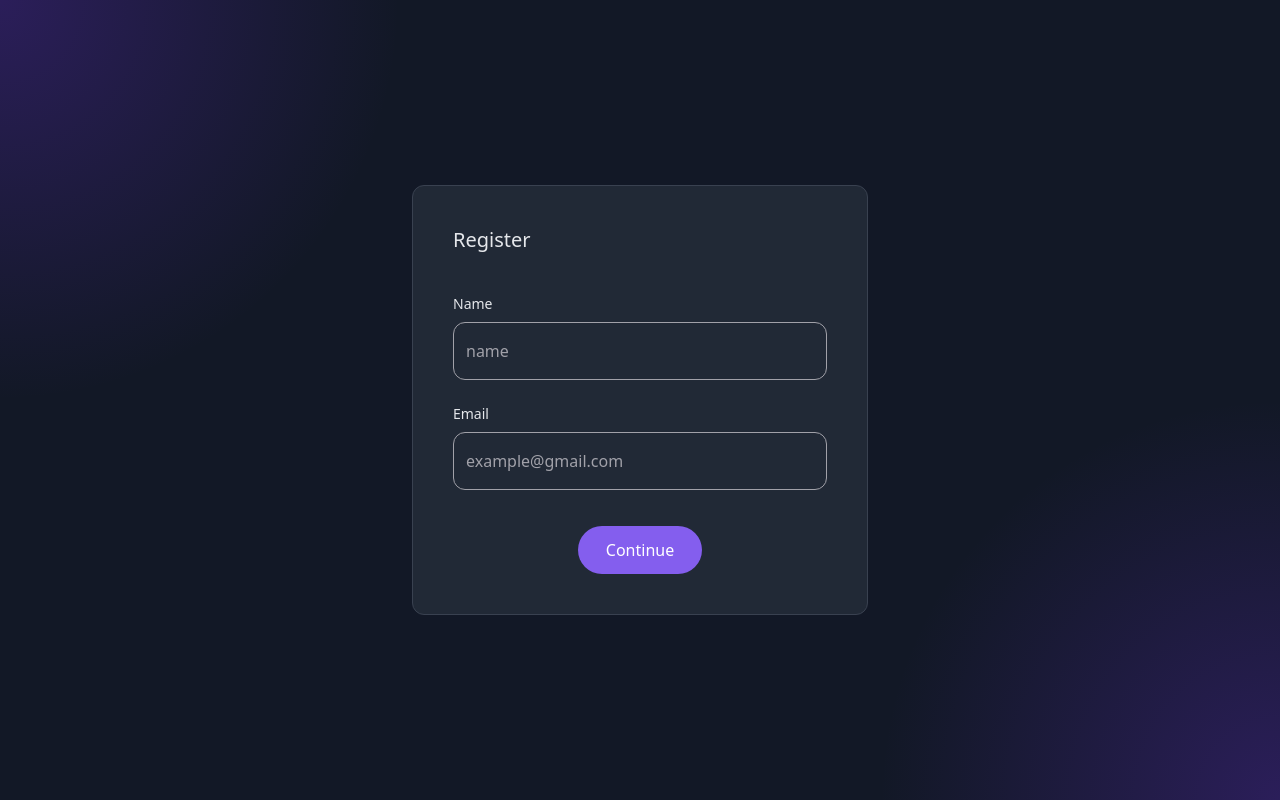
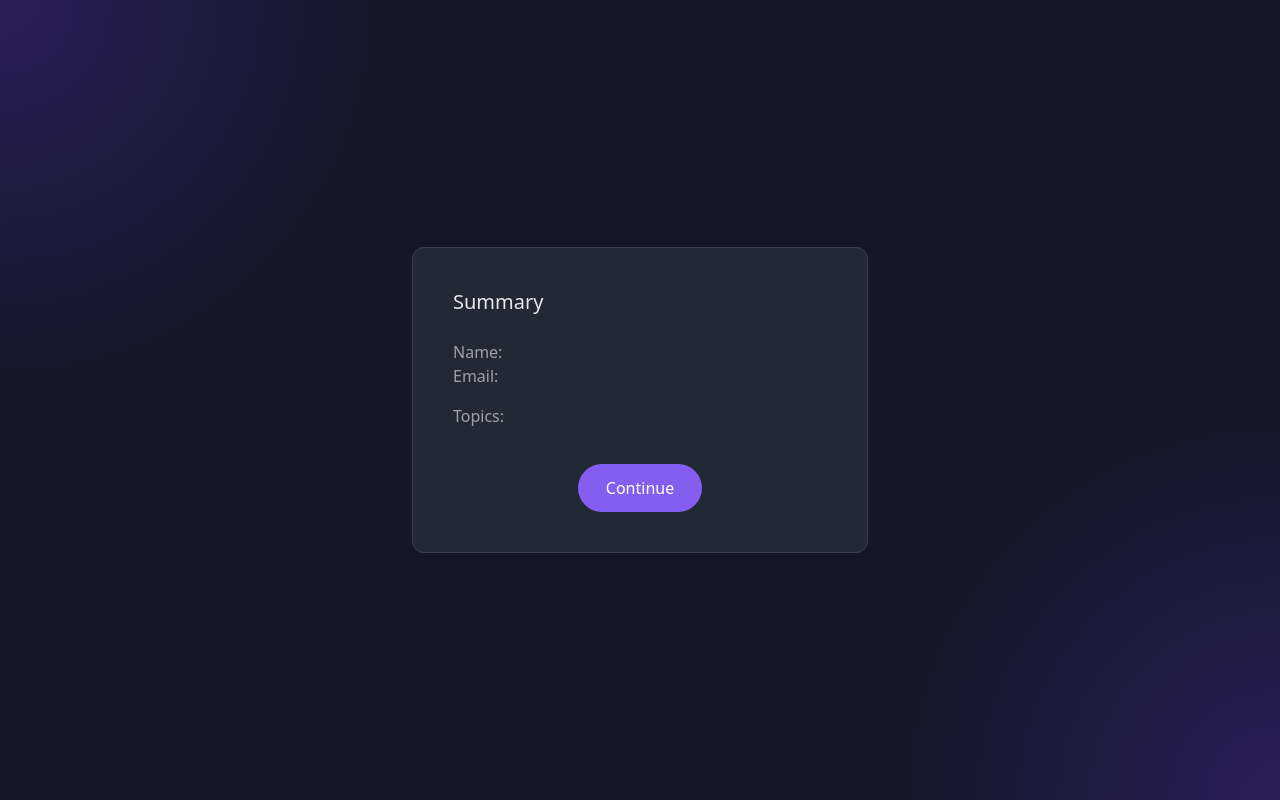
Before and after one commit to brayanpesantes/practicing-in-devchallenge, a Next.js app: page /multi-step-register in a window 1280 px wide. Built offline with nearby package versions, Linux system fonts and the light colour scheme.

Commit message:
update page

```diff
--- a/app/multi-step-register/page.tsx
+++ b/app/multi-step-register/page.tsx
@@ -1,7 +1,12 @@
-import PersonalInfo from "./_components/PersonalInfo";
+"use client";
+import { FormStepProvider } from "@/context/FormStepContext";
+import DataSummary from "./_components/DataSummary";
+// import PersonalInfo from "./_components/PersonalInfo";
+// import TopicInterested from "./_components/TopicInterested";
 
 export default function MultiStepRegisterPage() {
   return (
+    <FormStepProvider>
       <div className="relative h-screen max-w-screen-xl bg-left mx-auto bg-[#121826] bg-no-repeat overflow-hidden">
         <div className="absolute bg-[url('/images/blur-radial.svg')] bg-no-repeat -left-[400px] -top-[400px]  size-[800px] bg-cover  z-10"></div>
 
@@ -9,9 +14,12 @@ export default function MultiStepRegisterPage() {
 
         <div className="absolute inset-0 z-20">
           <div className="flex items-center justify-center w-full h-full p-3 md:p-0">
-          <PersonalInfo />
+            {/* <PersonalInfo /> */}
+            {/* <TopicInterested /> */}
+            <DataSummary />
           </div>
         </div>
       </div>
+    </FormStepProvider>
   );
 }
```
Lines whose indentation alone changed are shown as unchanged.
